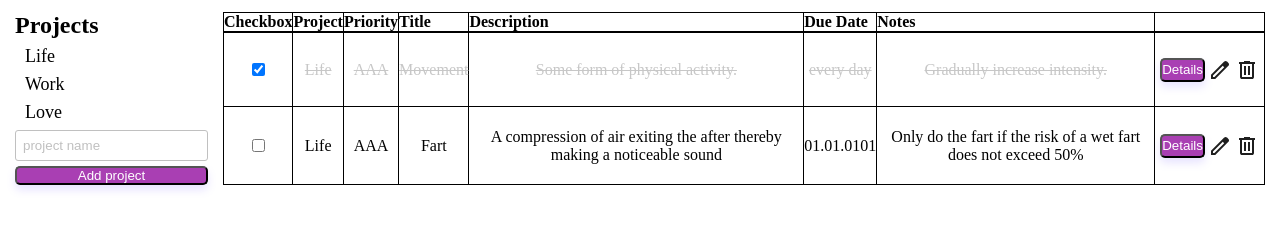
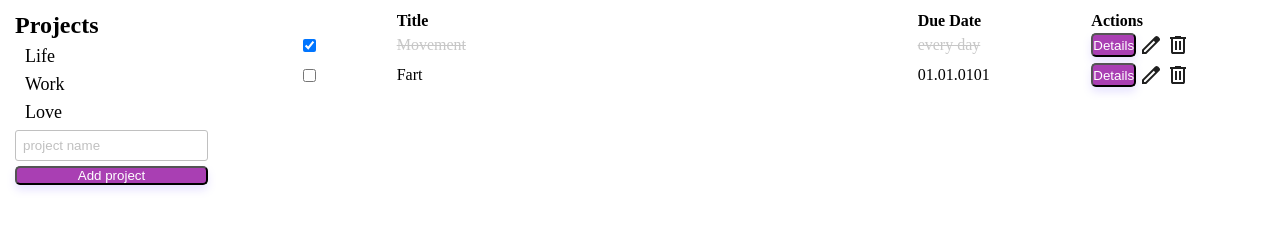
Before and after one commit to DebSol11/odin-to-do-list, a website built with webpack: page src/template.html in a window 1280 px wide. Shown: the part 98-328 px from the top of the page. Built offline with nearby package versions, Linux system fonts and the light colour scheme.

Commit message:
Simplify user interface

```diff
--- a/src/displayToDos.js
+++ b/src/displayToDos.js
@@ -9,7 +9,7 @@ import { displayToDoButton } from "./addToDo.js";
 import { listenForDetailsBtnClick, listenForCloseDetailsClick } from "./detailsBtn.js";
 
 // Selectors
-const tableBody = document.querySelector("tbody");
+const toDosSection = document.querySelector("#toDos");
 
 // Functions
 function displayToDos() {
@@ -29,63 +29,29 @@ function displayToDos() {
 }
 
 function displayCrossedToDo(index) {
-  let toDoElement = document.createElement("tr");
-  toDoElement.classList.add(`toDoEntity${index}`);
-  toDoElement.classList.add("greyed")
+  let toDoElement = document.createElement("div");
+  toDoElement.classList.add(`toDoEntity`);
+  toDoElement.setAttribute("id", `toDoEntity${index}`)
+  toDoElement.classList.add("greyed");
 
-  const tdCheckbox = document.createElement("td");
-  toDoElement.appendChild(tdCheckbox);
-  const inputCheckbox = document.createElement("input");
-  inputCheckbox.setAttribute("checked", "");
-  inputCheckbox.setAttribute("type", "checkbox");
-  inputCheckbox.setAttribute("class", "checkbox");
-  inputCheckbox.setAttribute("name", "checkbox");
-  tdCheckbox.appendChild(inputCheckbox);
+  const checkbox = document.createElement("input");
+  checkbox.setAttribute("checked", "");
+  checkbox.setAttribute("type", "checkbox");
+  checkbox.setAttribute("class", "checkbox");
+  checkbox.setAttribute("name", "checkbox");
+  toDoElement.appendChild(checkbox);
 
-  const tdProject = document.createElement("td");
-  const sProject = document.createElement("s");
-  sProject.textContent = arrayOfToDoObjects[index].project;
-  tdProject.appendChild(sProject);
-  toDoElement.appendChild(tdProject);
-
-  const tdPriority = document.createElement("td");
-  const sPriority = document.createElement("s");
-  sPriority.textContent = arrayOfToDoObjects[index].priority;
-  tdPriority.appendChild(sPriority);
-  toDoElement.appendChild(tdPriority);
-
-  const tdTitle = document.createElement("td");
   const sTitle = document.createElement("s");
   sTitle.textContent = arrayOfToDoObjects[index].title;
-  tdTitle.appendChild(sTitle);
-  toDoElement.appendChild(tdTitle);
+  toDoElement.appendChild(sTitle);
 
-  const tdDescription = document.createElement("td");
-  const sDescription = document.createElement("s");
-  sDescription.textContent = arrayOfToDoObjects[index].description;
-  tdDescription.appendChild(sDescription);
-  toDoElement.appendChild(tdDescription);
-
-  const tdDueDate = document.createElement("td");
   const sDueDate = document.createElement("s");
   sDueDate.textContent = arrayOfToDoObjects[index].dueDate;
-  tdDueDate.appendChild(sDueDate);
-  toDoElement.appendChild(tdDueDate);
-
-  const tdNotes = document.createElement("td");
-  const sNotes = document.createElement("s");
-  sNotes.textContent = arrayOfToDoObjects[index].notes;
-  tdNotes.appendChild(sNotes);
-  toDoElement.appendChild(tdNotes);
-
-  const tdManipulate = document.createElement("td");
-  tdManipulate.classList.add("manipulate");
-  toDoElement.appendChild(tdManipulate);
+  toDoElement.appendChild(sDueDate);
 
   const manipulateContainerDiv = document.createElement("div");
   manipulateContainerDiv.setAttribute("id", "manipulateContainerDiv");
-  tdManipulate.appendChild(manipulateContainerDiv);
-
+  toDoElement.appendChild(manipulateContainerDiv);
 
   const detailsBtn = document.createElement("button");
   detailsBtn.classList.add("detailsBtn");
@@ -106,53 +72,31 @@ function displayCrossedToDo(index) {
   deleteTrashImg.classList.add("trash-symbol");
   manipulateContainerDiv.appendChild(deleteTrashImg);
 
-  tableBody.appendChild(toDoElement);
+  toDosSection.appendChild(toDoElement);
 }
 
 function displayNormalToDo(index) {
-  let toDoElement = document.createElement("tr");
-  toDoElement.classList.add(`toDoEntity${index}`);
+  let toDoElement = document.createElement("div");
+  toDoElement.classList.add(`toDoEntity`);
+  toDoElement.setAttribute("id", `toDoEntity${index}`)
 
-  const tdCheckbox = document.createElement("td");
-  toDoElement.appendChild(tdCheckbox);
-  const inputCheckbox = document.createElement("input");
-  inputCheckbox.setAttribute("type", "checkbox");
-  inputCheckbox.setAttribute("class", "checkbox");
-  inputCheckbox.setAttribute("name", "checkbox");
-  tdCheckbox.appendChild(inputCheckbox);
+  const checkbox = document.createElement("input");
+  checkbox.setAttribute("type", "checkbox");
+  checkbox.setAttribute("class", "checkbox");
+  checkbox.setAttribute("name", "checkbox");
+  toDoElement.appendChild(checkbox);
 
-  const tdProject = document.createElement("td");
-  tdProject.textContent = arrayOfToDoObjects[index].project;
-  toDoElement.appendChild(tdProject);
+  const pTitle = document.createElement("p");
+  pTitle.textContent = arrayOfToDoObjects[index].title;
+  toDoElement.appendChild(pTitle);
 
-  const tdPriority = document.createElement("td");
-  tdPriority.textContent = arrayOfToDoObjects[index].priority;
-  toDoElement.appendChild(tdPriority);
-
-  const tdTitle = document.createElement("td");
-  tdTitle.textContent = arrayOfToDoObjects[index].title;
-  toDoElement.appendChild(tdTitle);
-
-  const tdDescription = document.createElement("td");
-  tdDescription.textContent = arrayOfToDoObjects[index].description;
-  toDoElement.appendChild(tdDescription);
-
-  const tdDueDate = document.createElement("td");
-  tdDueDate.textContent = arrayOfToDoObjects[index].dueDate;
-  toDoElement.appendChild(tdDueDate);
-
-  const tdNotes = document.createElement("td");
-  tdNotes.textContent = arrayOfToDoObjects[index].notes;
-  toDoElement.appendChild(tdNotes);
-
-  const tdManipulate = document.createElement("td");
-  tdManipulate.classList.add("manipulate");
-  toDoElement.appendChild(tdManipulate);
+  const pDueDate = document.createElement("p");
+  pDueDate.textContent = arrayOfToDoObjects[index].dueDate;
+  toDoElement.appendChild(pDueDate);
 
   const manipulateContainerDiv = document.createElement("div");
   manipulateContainerDiv.setAttribute("id", "manipulateContainerDiv");
-  tdManipulate.appendChild(manipulateContainerDiv);
-
+  toDoElement.appendChild(manipulateContainerDiv);
 
   const detailsBtn = document.createElement("button");
   detailsBtn.classList.add("detailsBtn");
@@ -173,8 +117,144 @@ function displayNormalToDo(index) {
   deleteTrashImg.classList.add("trash-symbol");
   manipulateContainerDiv.appendChild(deleteTrashImg);
 
-  tableBody.appendChild(toDoElement);
+  toDosSection.appendChild(toDoElement);
 }
+
+// function displayCrossedToDo(index) {
+
+//   const tdProject = document.createElement("td");
+//   const sProject = document.createElement("s");
+//   sProject.textContent = arrayOfToDoObjects[index].project;
+//   tdProject.appendChild(sProject);
+//   toDoElement.appendChild(tdProject);
+
+//   const tdPriority = document.createElement("td");
+//   const sPriority = document.createElement("s");
+//   sPriority.textContent = arrayOfToDoObjects[index].priority;
+//   tdPriority.appendChild(sPriority);
+//   toDoElement.appendChild(tdPriority);
+
+//   const tdTitle = document.createElement("td");
+//   const sTitle = document.createElement("s");
+//   sTitle.textContent = arrayOfToDoObjects[index].title;
+//   tdTitle.appendChild(sTitle);
+//   toDoElement.appendChild(tdTitle);
+
+//   const tdDescription = document.createElement("td");
+//   const sDescription = document.createElement("s");
+//   sDescription.textContent = arrayOfToDoObjects[index].description;
+//   tdDescription.appendChild(sDescription);
+//   toDoElement.appendChild(tdDescription);
+
+//   const tdDueDate = document.createElement("td");
+//   const sDueDate = document.createElement("s");
+//   sDueDate.textContent = arrayOfToDoObjects[index].dueDate;
+//   tdDueDate.appendChild(sDueDate);
+//   toDoElement.appendChild(tdDueDate);
+
+//   const tdNotes = document.createElement("td");
+//   const sNotes = document.createElement("s");
+//   sNotes.textContent = arrayOfToDoObjects[index].notes;
+//   tdNotes.appendChild(sNotes);
+//   toDoElement.appendChild(tdNotes);
+
+//   const tdManipulate = document.createElement("td");
+//   tdManipulate.classList.add("manipulate");
+//   toDoElement.appendChild(tdManipulate);
+
+//   const manipulateContainerDiv = document.createElement("div");
+//   manipulateContainerDiv.setAttribute("id", "manipulateContainerDiv");
+//   tdManipulate.appendChild(manipulateContainerDiv);
+
+
+//   const detailsBtn = document.createElement("button");
+//   detailsBtn.classList.add("detailsBtn");
+//   detailsBtn.textContent = "Details";
+//   manipulateContainerDiv.appendChild(detailsBtn);
+
+//   const editPenImg = document.createElement("img");
+//   editPenImg.src = editPenImage;
+//   editPenImg.setAttribute("alt", "Edit pen SVG");
+//   editPenImg.setAttribute("id", `editPen${index}`);
+//   editPenImg.classList.add("edit-pen");
+//   manipulateContainerDiv.appendChild(editPenImg);
+
+//   const deleteTrashImg = document.createElement("img");
+//   deleteTrashImg.src = trashSymbolImage;
+//   deleteTrashImg.setAttribute("alt", "Trash Symbol SVG");
+//   deleteTrashImg.setAttribute("id", `trashSymbol${index}`);
+//   deleteTrashImg.classList.add("trash-symbol");
+//   manipulateContainerDiv.appendChild(deleteTrashImg);
+
+//   tableBody.appendChild(toDoElement);
+// }
+
+// function displayNormalToDo(index) {
+//   let toDoElement = document.createElement("tr");
+//   toDoElement.classList.add(`toDoEntity${index}`);
+
+//   const tdCheckbox = document.createElement("td");
+//   toDoElement.appendChild(tdCheckbox);
+//   const inputCheckbox = document.createElement("input");
+//   inputCheckbox.setAttribute("type", "checkbox");
+//   inputCheckbox.setAttribute("class", "checkbox");
+//   inputCheckbox.setAttribute("name", "checkbox");
+//   tdCheckbox.appendChild(inputCheckbox);
+
+//   const tdProject = document.createElement("td");
+//   tdProject.textContent = arrayOfToDoObjects[index].project;
+//   toDoElement.appendChild(tdProject);
+
+//   const tdPriority = document.createElement("td");
+//   tdPriority.textContent = arrayOfToDoObjects[index].priority;
+//   toDoElement.appendChild(tdPriority);
+
+//   const tdTitle = document.createElement("td");
+//   tdTitle.textContent = arrayOfToDoObjects[index].title;
+//   toDoElement.appendChild(tdTitle);
+
+//   const tdDescription = document.createElement("td");
+//   tdDescription.textContent = arrayOfToDoObjects[index].description;
+//   toDoElement.appendChild(tdDescription);
+
+//   const tdDueDate = document.createElement("td");
+//   tdDueDate.textContent = arrayOfToDoObjects[index].dueDate;
+//   toDoElement.appendChild(tdDueDate);
+
+//   const tdNotes = document.createElement("td");
+//   tdNotes.textContent = arrayOfToDoObjects[index].notes;
+//   toDoElement.appendChild(tdNotes);
+
+//   const tdManipulate = document.createElement("td");
+//   tdManipulate.classList.add("manipulate");
+//   toDoElement.appendChild(tdManipulate);
+
+//   const manipulateContainerDiv = document.createElement("div");
+//   manipulateContainerDiv.setAttribute("id", "manipulateContainerDiv");
+//   tdManipulate.appendChild(manipulateContainerDiv);
+
+
+//   const detailsBtn = document.createElement("button");
+//   detailsBtn.classList.add("detailsBtn");
+//   detailsBtn.textContent = "Details";
+//   manipulateContainerDiv.appendChild(detailsBtn);
+
+//   const editPenImg = document.createElement("img");
+//   editPenImg.src = editPenImage;
+//   editPenImg.setAttribute("alt", "Edit pen SVG");
+//   editPenImg.setAttribute("id", `editPen${index}`);
+//   editPenImg.classList.add("edit-pen");
+//   manipulateContainerDiv.appendChild(editPenImg);
+
+//   const deleteTrashImg = document.createElement("img");
+//   deleteTrashImg.src = trashSymbolImage;
+//   deleteTrashImg.setAttribute("alt", "Trash Symbol SVG");
+//   deleteTrashImg.setAttribute("id", `trashSymbol${index}`);
+//   deleteTrashImg.classList.add("trash-symbol");
+//   manipulateContainerDiv.appendChild(deleteTrashImg);
+
+//   tableBody.appendChild(toDoElement);
+// }
 
 function clearTable() {
   const rowCount = tableBody.rows.length; // Get the number of rows
@@ -187,4 +267,4 @@ function clearTable() {
 }
 
 // Export
-export { tableBody, displayToDos, clearTable, listenForTrashSymbolClick };
+export { toDosSection, displayToDos, clearTable, listenForTrashSymbolClick };
--- a/src/styles.css
+++ b/src/styles.css
@@ -234,8 +234,9 @@ textarea::placeholder {
 #manipulateContainerDiv {
   display: flex;
   gap: 3px;
-  justify-content: center;
-  padding: 5px;
+  justify-content: start;
+  padding-top: 3px;
+  padding-bottom: 3px;
 }
 
 tr {
@@ -262,6 +263,21 @@ button {
   color: white;
 }
 
+#toDos {
+  width: 100%;
+}
+
+#toDosHeader {
+  display: grid;
+  grid-template-columns: 1fr 3fr 1fr 1fr;
+}
+
+.toDoEntity {
+  display: grid;
+  grid-template-columns: 1fr 3fr 1fr 1fr;
+  align-items: center;
+}
+
 @keyframes slideIn {
   from {
     top: 5%;
--- a/src/template.html
+++ b/src/template.html
@@ -42,7 +42,16 @@
           <button type="submit" id="addProjectBtn">Add project</button>
         </form>
       </section>
-      <table id="myTable" width="100%">
+      <section id="toDos">
+        <div id="toDosHeader">
+          <h4></h4>
+          <h4>Title</h4>
+          <h4>Due Date</h4>
+          <h4>Actions</h4>
+        </div>
+
+      </section>
+      <!-- <table id="myTable" width="100%">
         <thead>
           <tr>
             <th>Checkbox</th>
@@ -55,10 +64,10 @@
             <th id="manipulateToDo"></th>
           </tr>
         </thead>
-        <tbody>
+        <tbody> -->
           <!-- to do objects go here -->
-        </tbody>
-      </table>
+        <!-- </tbody>
+      </table>  -->
       <img
         src="img/format_list_bulleted_add_24dp_FFFFFF_FILL0_wght400_GRAD0_opsz24.svg"
         alt="Add to do"
```
Also changed, not shown: dist/main.js.
